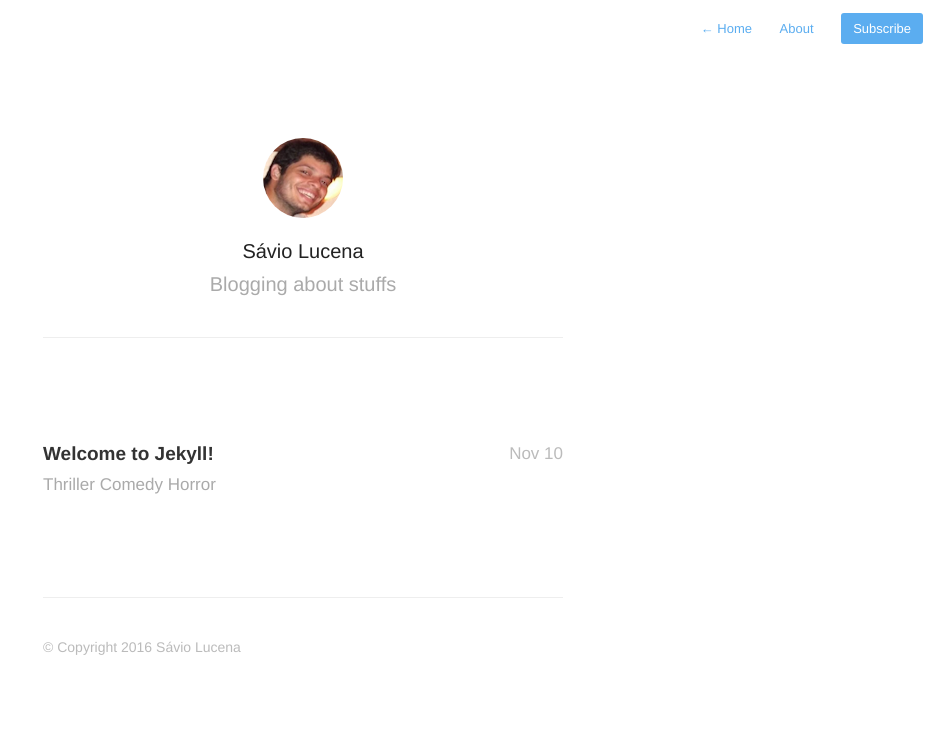
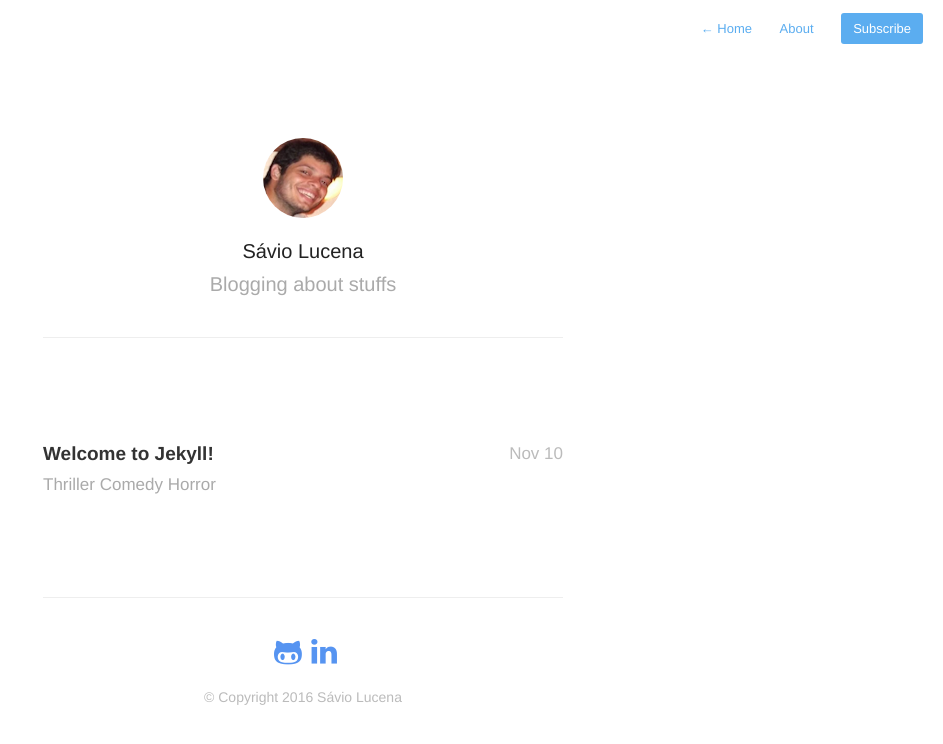
Before and after one commit to saviogl/saviogl.github.io, a Jekyll site: the page built from index.html, in a window 1280 px wide. Shown: the top 744 px of the page, without its empty margins (337-1280 px from the left). Built offline with Jekyll 4.4.1, drawn with Linux system fonts in a browser that asks for light colours; nearby versions of some CDN libraries; Markdown is read by kramdown in place of the engine named in the settings; the list of posts is cut into pages by our own code.

Commit message:
Add new icons to access github and linkedin

```diff
--- a/_includes/footer.html
+++ b/_includes/footer.html
@@ -1,3 +1,7 @@
 <footer id="footer">
+		<ul>
+		    <li><a href="https://github.com/saviogl" class="icon-github"></a></li>
+		    <li><a href="https://ca.linkedin.com/in/saviolucena" class="icon-linkedin"></a></li>
+		</ul>
     <p class="small">© Copyright {{ site.time | date: '%Y' }} {{ site.author }}</p>
 </footer>
--- a/assets/css/style.css
+++ b/assets/css/style.css
@@ -12,14 +12,14 @@ html,body,div,span,applet,object,iframe,h1,h2,h3,h4,h5,h6,p,blockquote,pre,a,abb
 
 /* Icons */
 @font-face {
-	font-family: 'icons';
-		src: url('../fonts/icons.eot');
-		src: url('../fonts/icons.eot#iefix') format('embedded-opentype'),
-		url('../fonts/icons.woff') format('woff'),
-		url('../fonts/icons.ttf') format('truetype'),
-		url('../fonts/icons.svg#icons') format('svg');
-	font-weight: normal;
-	font-style: normal;
+  font-family: 'icons';
+  src: url('../fonts/icons.eot?94752265');
+  src: url('../fonts/icons.eot?94752265#iefix') format('embedded-opentype'),
+       url('../fonts/icons.woff?94752265') format('woff'),
+       url('../fonts/icons.ttf?94752265') format('truetype'),
+       url('../fonts/icons.svg?94752265#icons') format('svg');
+  font-weight: normal;
+  font-style: normal;
 }
 
 [class^="icon-"]:before, [class*=" icon-"]:before {
@@ -34,17 +34,23 @@ html,body,div,span,applet,object,iframe,h1,h2,h3,h4,h5,h6,p,blockquote,pre,a,abb
 	text-transform: none;
 	line-height: 1em;
 }
-.icon-facebook:before { content: '\e802'; }
-.icon-facebook-squared:before { content: '\e800'; }
-.icon-twitter:before { content: '\e801'; }
-.icon-twitter-1:before { content: '\e804'; }
-.icon-facebook-circled:before { content: '\e805'; }
-.icon-twitter-circled:before { content: '\e806'; }
-.icon-facebook-rect:before { content: '\e803'; }
+
+.icon-facebook:before { content: '\e800'; } /* '' */
+.icon-facebook-squared:before { content: '\e801'; } /* '' */
+.icon-twitter:before { content: '\e802'; } /* '' */
+.icon-twitter-1:before { content: '\e803'; } /* '' */
+.icon-facebook-circled:before { content: '\e804'; } /* '' */
+.icon-twitter-circled:before { content: '\e805'; } /* '' */
+.icon-facebook-rect:before { content: '\e806'; } /* '' */
+.icon-github:before { content: '\e807'; } /* '' */
+.icon-github-squared:before { content: '\e808'; } /* '' */
+.icon-github-circled:before { content: '\e809'; } /* '' */
+.icon-linkedin-squared:before { content: '\e80a'; } /* '' */
+.icon-linkedin:before { content: '\e80b'; } /* '' */
 
 /* Spacing */
-.post h1, h3, h4, h5, p, .post-body ul, #post-list li, pre {
-margin-bottom: 20px;
+.post h1, h3, h4, h5, p, .post-body ul, #post-list li, pre, #footer ul {
+	margin-bottom: 20px;
 }
 
 /* Base */
@@ -432,6 +438,14 @@ Post List
 	box-shadow: inset 0 1px 0 #eee;
 	padding: 40px 0 0 0;
 	margin-top: 100px;
+	text-align: center;
+}
+
+#footer li{
+	list-style-type: none;
+	display: inline;
+	font-size: 30px;
+	padding-left: 5px;
 }
 
 /* Post Page */
```
Also changed, not shown: assets/fonts/icons.ttf, assets/fonts/icons.woff, 2 other files.
